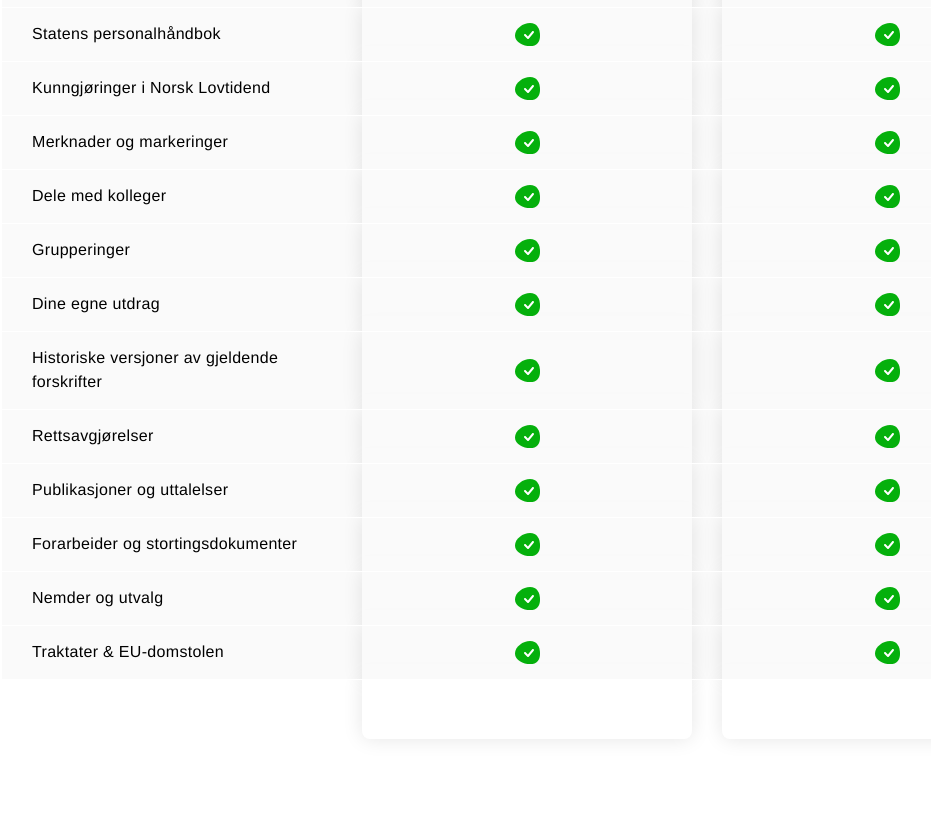
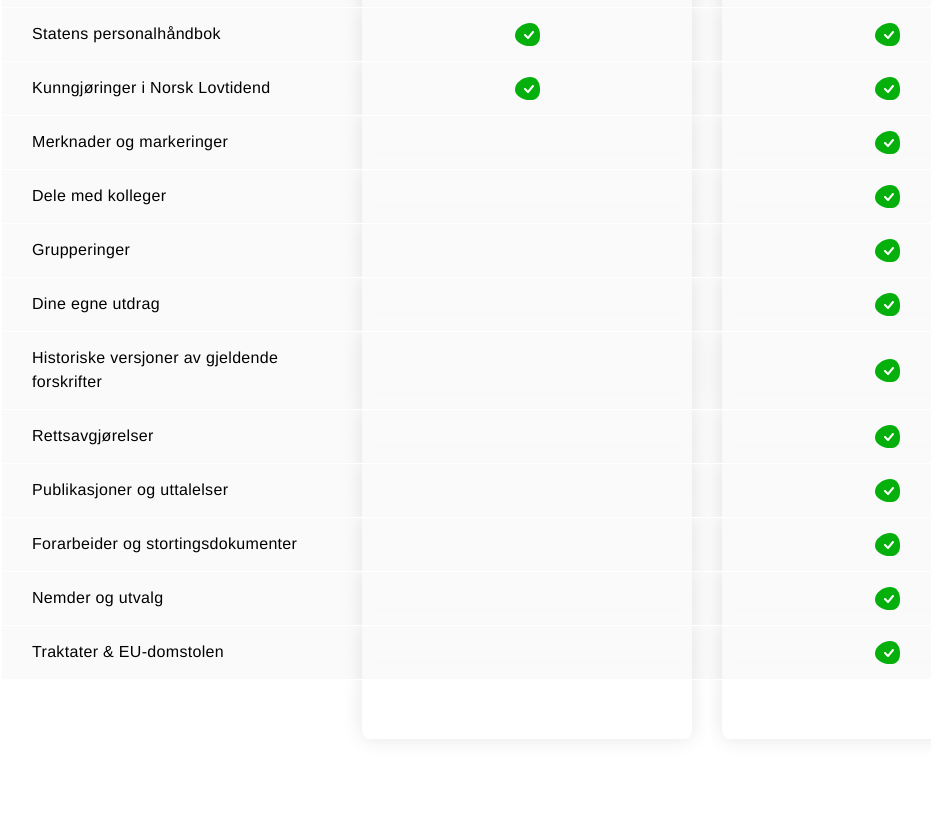
Before and after one commit to front/lovdata-landingpage, a React (Create React App) app: page / in a window 1280 px wide. Shown: the part 2240-3067 px from the top of the page, without its empty margins (113-1044 px from the left). Built offline with nearby package versions, Linux system fonts and the light colour scheme.

Commit message:
TP31201 feat: Add page content adjustments

```diff
--- a/src/App.js
+++ b/src/App.js
@@ -112,8 +112,8 @@
           <Table>
             <TableRow body={false}>
               <TableHeader></TableHeader>
+              <TableHeader bordered>Lovdata.no</TableHeader>
               <TableHeader bordered>Lovdata Pro</TableHeader>
-              <TableHeader bordered>Lovdata.no</TableHeader>
             </TableRow>
 
             <TableRow>
@@ -148,61 +148,61 @@
 
             <TableRow>
               <TableCell>Merknader og markeringer</TableCell>
-              <TableCell bordered><img src={check} alt="check" /></TableCell>
+              <TableCell bordered></TableCell>
               <TableCell bordered><img src={check} alt="check" /></TableCell>
             </TableRow>
 
             <TableRow>
               <TableCell>Dele med kolleger</TableCell>
-              <TableCell bordered><img src={check} alt="check" /></TableCell>
+              <TableCell bordered></TableCell>
               <TableCell bordered><img src={check} alt="check" /></TableCell>
             </TableRow>
 
             <TableRow>
               <TableCell>Grupperinger</TableCell>
-              <TableCell bordered><img src={check} alt="check" /></TableCell>
+              <TableCell bordered></TableCell>
               <TableCell bordered><img src={check} alt="check" /></TableCell>
             </TableRow>
 
             <TableRow>
               <TableCell>Dine egne utdrag</TableCell>
-              <TableCell bordered><img src={check} alt="check" /></TableCell>
+              <TableCell bordered></TableCell>
               <TableCell bordered><img src={check} alt="check" /></TableCell>
             </TableRow>
 
             <TableRow>
               <TableCell>Historiske versjoner av gjeldende forskrifter</TableCell>
-              <TableCell bordered><img src={check} alt="check" /></TableCell>
+              <TableCell bordered></TableCell>
               <TableCell bordered><img src={check} alt="check" /></TableCell>
             </TableRow>
 
             <TableRow>
               <TableCell>Rettsavgjørelser</TableCell>
-              <TableCell bordered><img src={check} alt="check" /></TableCell>
+              <TableCell bordered></TableCell>
               <TableCell bordered><img src={check} alt="check" /></TableCell>
             </TableRow>
 
             <TableRow>
               <TableCell>Publikasjoner og uttalelser</TableCell>
-              <TableCell bordered><img src={check} alt="check" /></TableCell>
+              <TableCell bordered></TableCell>
               <TableCell bordered><img src={check} alt="check" /></TableCell>
             </TableRow>
 
             <TableRow>
               <TableCell>Forarbeider og stortingsdokumenter</TableCell>
-              <TableCell bordered><img src={check} alt="check" /></TableCell>
+              <TableCell bordered></TableCell>
               <TableCell bordered><img src={check} alt="check" /></TableCell>
             </TableRow>
 
             <TableRow>
               <TableCell>Nemder og utvalg</TableCell>
-              <TableCell bordered><img src={check} alt="check" /></TableCell>
+              <TableCell bordered></TableCell>
               <TableCell bordered><img src={check} alt="check" /></TableCell>
             </TableRow>
 
             <TableRow>
               <TableCell>Traktater & EU-domstolen</TableCell>
-              <TableCell bordered><img src={check} alt="check" /></TableCell>
+              <TableCell bordered></TableCell>
               <TableCell bordered><img src={check} alt="check" /></TableCell>
             </TableRow>
 
```
